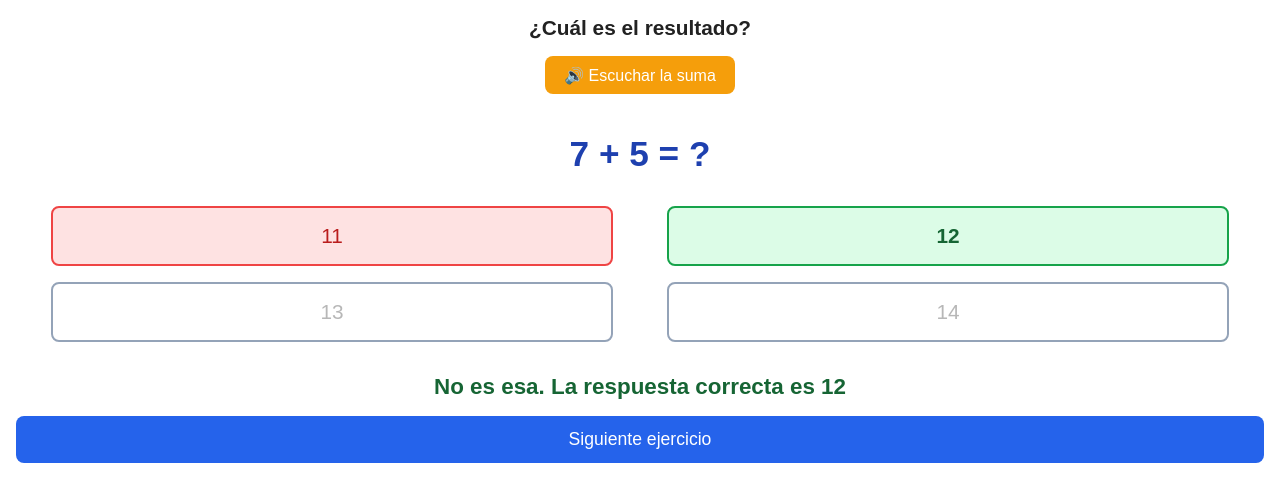
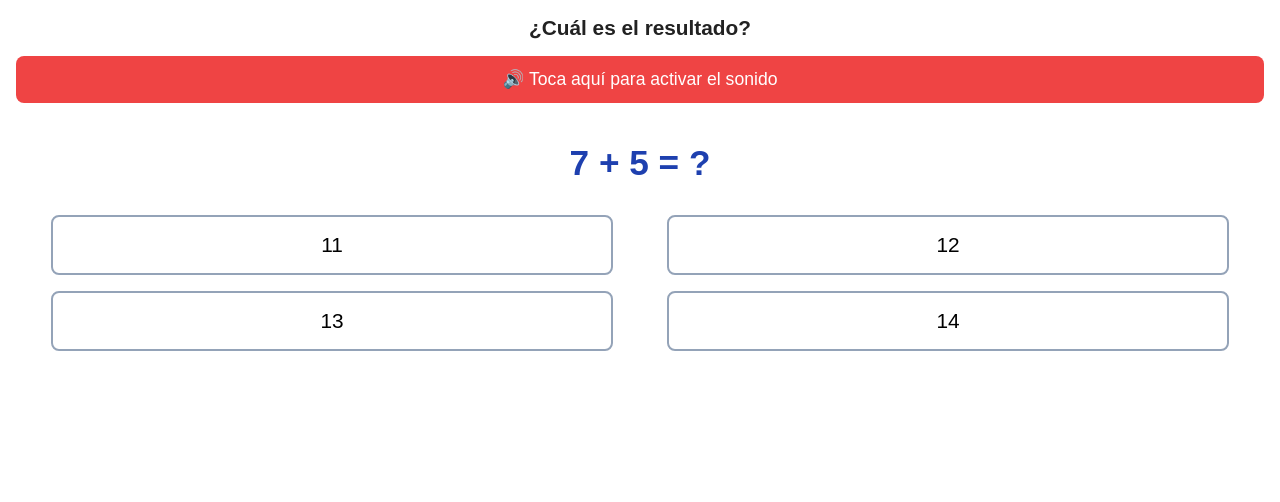
Before and after one commit to miancuve200-cpu/sumar.py, a plain HTML site: page index.html in a window 1280 px wide. Both pictures are taken after a click on the button "11". Drawn offline with Linux system fonts and the light colour scheme.

Commit message:
Update index.html

```diff
--- a/index.html
+++ b/index.html
@@ -8,7 +8,8 @@
         * { box-sizing: border-box; margin: 0; padding: 0; }
         body { font-family: Arial; padding: 1rem; background: #fff; text-align: center; }
         h2 { font-size: 1.3rem; margin-bottom: 1rem; color: #222; }
-        #btnVoz { background: #f59e0b; color: white; border: none; padding: 0.6rem 1.2rem; border-radius: 8px; font-size: 1rem; margin-bottom: 1rem; cursor: pointer; }
+        #activarVoz { background: #ef4444; color: white; border: none; padding: 0.8rem 1.5rem; border-radius: 8px; font-size: 1.1rem; margin-bottom: 1rem; cursor: pointer; width: 100%; }
+        #btnVoz { background: #f59e0b; color: white; border: none; padding: 0.6rem 1.2rem; border-radius: 8px; font-size: 1rem; margin-bottom: 1rem; cursor: pointer; display: none; }
         .operacion { font-size: 2.2rem; font-weight: bold; margin: 1.5rem 0; color: #1e40af; }
         .opcion { display: inline-block; width: 45%; padding: 1rem; margin: 0.5rem 2%; font-size: 1.3rem; border: 2px solid #94a3b8; border-radius: 8px; cursor: pointer; background: white; }
         .correcta { border-color: #16a34a; background: #dcfce7; color: #166534; font-weight: bold; }
@@ -19,6 +20,8 @@
 </head>
 <body>
     <h2>¿Cuál es el resultado?</h2>
+    <!-- BOTÓN OBLIGATORIO PARA ACTIVAR EL SONIDO -->
+    <button id="activarVoz" onclick="activarSonido()">🔊 Toca aquí para activar el sonido</button>
     <button id="btnVoz" onclick="leerSuma()">🔊 Escuchar la suma</button>
     <div class="operacion" id="mostrarSuma">7 + 5 = ?</div>
 
@@ -40,20 +43,27 @@
         let vozActiva = false;
 
         function hablar(texto) {
+            if(!vozActiva) return;
             window.speechSynthesis.cancel();
             const voz = new SpeechSynthesisUtterance(texto);
             voz.lang = "es-ES";
             voz.rate = 0.9;
+            // Forzar reproducción
+            voz.volume = 1;
             window.speechSynthesis.speak(voz);
         }
 
-        function activarVoz() {
-            if(!vozActiva) vozActiva = true;
+        function activarSonido() {
+            vozActiva = true;
+            document.getElementById('activarVoz').style.display = 'none';
+            document.getElementById('btnVoz').style.display = 'inline-block';
+            // Prueba de voz al activar
+            hablar("Sonido activado. Escucha la suma");
+            setTimeout(()=> hablar(ejercicios[indice].suma), 1500);
         }
 
         function leerSuma() {
-            activarVoz();
-            hablar(ejercicios[indice].suma);
+            if(vozActiva) hablar(ejercicios[indice].suma);
         }
 
         function cargarSuma() {
@@ -69,7 +79,10 @@
         }
 
         function comprobar(boton, valor) {
-            activarVoz(); // ✅ Al tocar cualquier número, ya se activa la voz
+            if(!vozActiva) {
+                alert("Primero activa el sonido con el botón rojo");
+                return;
+            }
             const ok = ejercicios[indice].respuestaBuena;
             document.querySelectorAll('.opcion').forEach(b=>b.disabled=true);
 
@@ -88,12 +101,13 @@
                 hablar(m);
             }
 
-            document.getElementById('siguiente').style.display = 'block'; // ✅ Asegura que se muestre
+            document.getElementById('siguiente').style.display = 'block';
         }
 
         function cambiarEjercicio() {
             indice = (indice + 1) % ejercicios.length;
             cargarSuma();
+            if(vozActiva) hablar(ejercicios[indice].suma);
         }
 
         cargarSuma();
```
